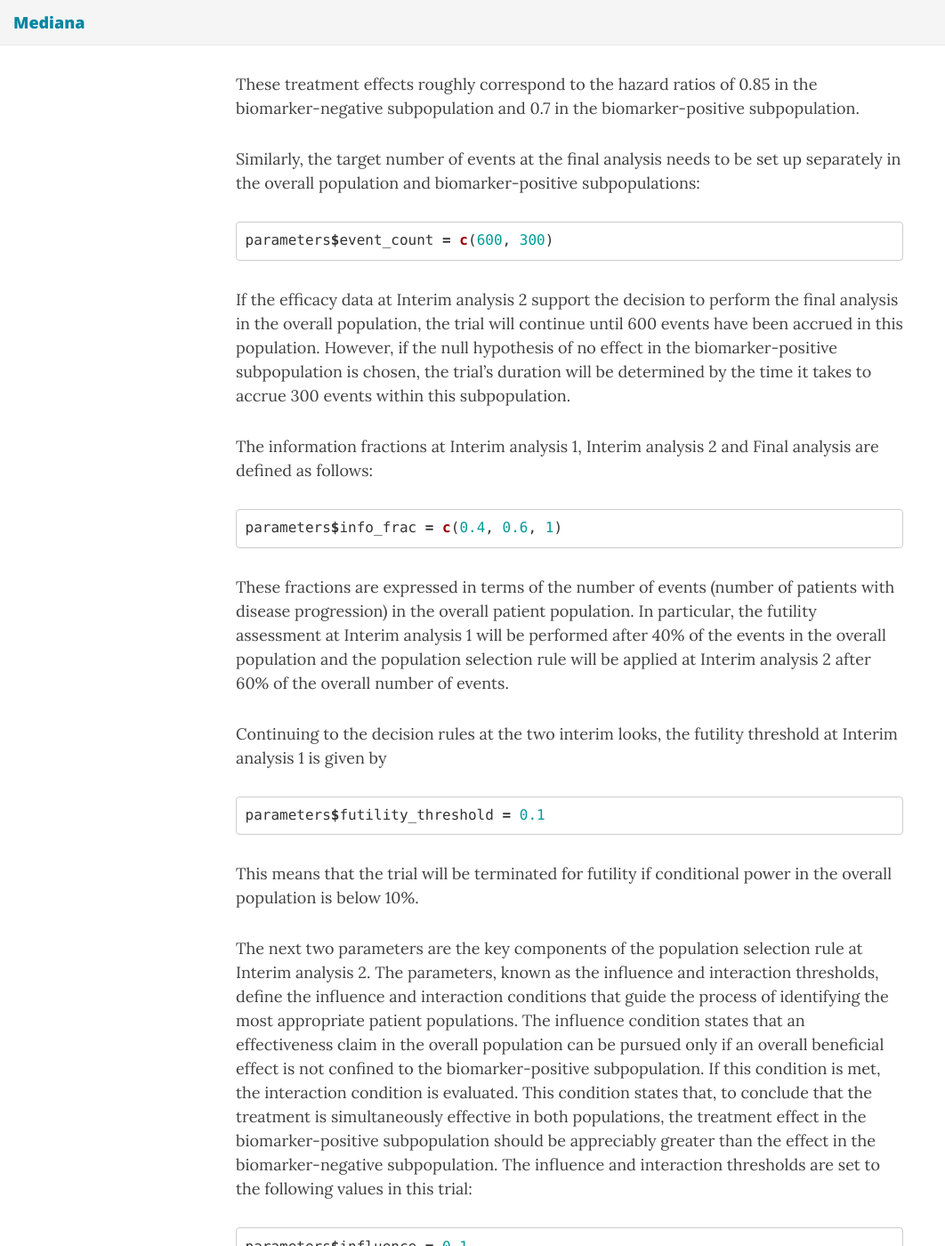
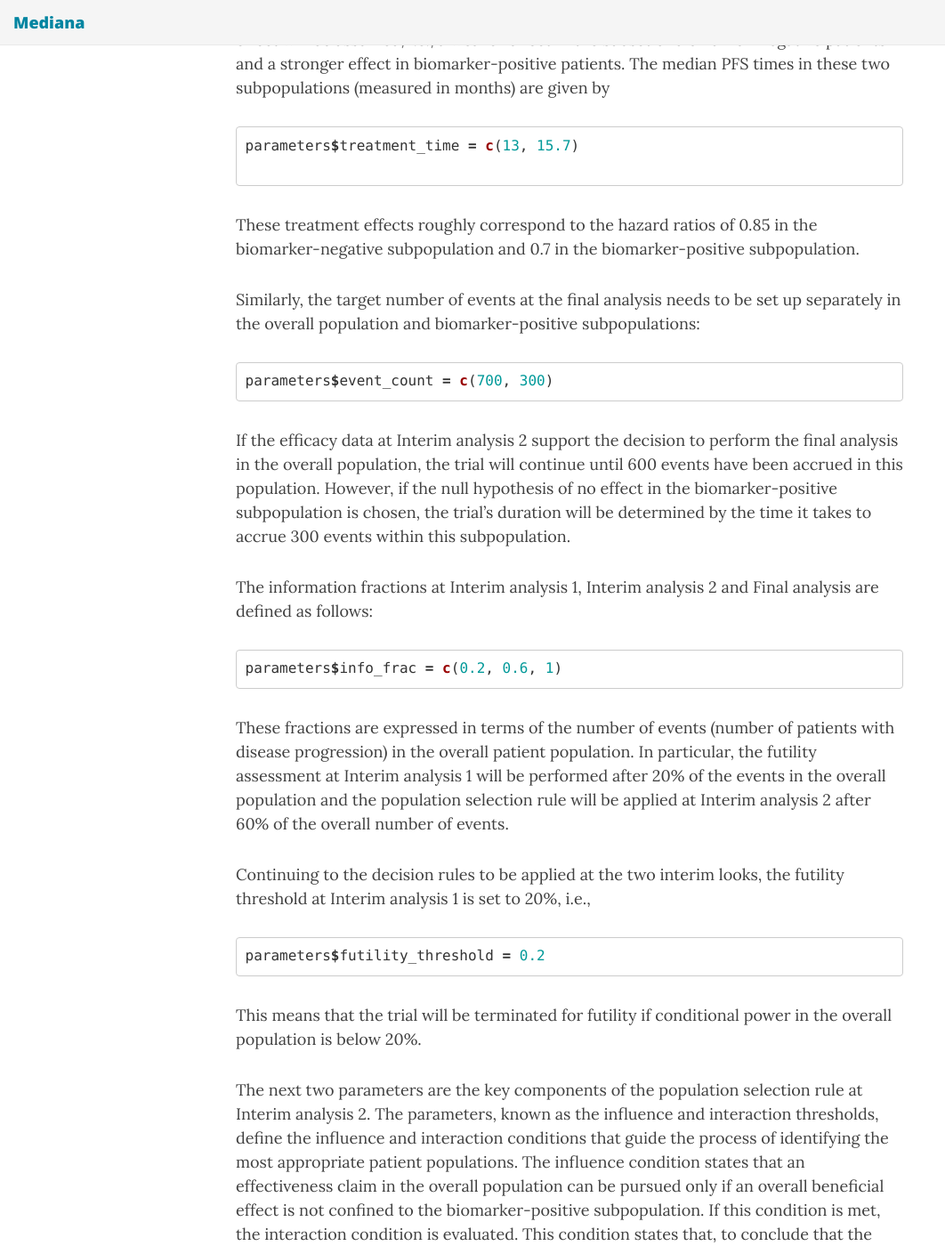
Before and after one commit to medianasoft/medianasoft.github.io, a Jekyll site: the page built from CaseStudyC1.md, in a window 1280 px wide and 1400 px high, scrolled down 3136 px. Shown: the whole window at 89% size, without its empty margins (0-1062 px from the left). Built offline with Jekyll 4.4.1, drawn with Linux system fonts in a browser that asks for light colours; nearby versions of some CDN libraries; some of the changed text lies outside the part shown.

Commit message:
Updated the case studies for MedianaDesigner

````diff
--- a/CaseStudyC1.md
+++ b/CaseStudyC1.md
@@ -54,10 +54,16 @@ Since the primary efficacy endpoint is a survival-type endpoint, the time-to-eve
 parameters$endpoint_type = "Time-to-event"
 ```
 
+A longer survival time represents a more favorable outcome in this trial and therefore the `direction` parameter needs to be set to "Higher", i.e.,
+
+``` r
+parameters$direction = "Higher"
+```
+
 A balanced design will be used in the trial and the overall patient numbers in the control and treatment arms are given by
 
 ``` r
-parameters$sample_size = c(445, 445)
+parameters$sample_size = c(480, 480)
 ```
 
 The patient numbers within the biomarker-positive subpopulation are set up by specifying the prevalence of biomarker-positive patients in the overall population. The prevalence is assumed to be 50%, i.e.,
@@ -86,7 +92,7 @@ These treatment effects roughly correspond to the hazard ratios of 0.85 in the b
 Similarly, the target number of events at the final analysis needs to be set up separately in the overall population and biomarker-positive subpopulations:
 
 ``` r
-parameters$event_count = c(600, 300)
+parameters$event_count = c(700, 300)
 ```
 
 If the efficacy data at Interim analysis 2 support the decision to perform the final analysis in the overall population, the trial will continue until 600 events have been accrued in this population. However, if the null hypothesis of no effect in the biomarker-positive subpopulation is chosen, the trial's duration will be determined by the time it takes to accrue 300 events within this subpopulation.
@@ -94,18 +100,18 @@ If the efficacy data at Interim analysis 2 support the decision to perform the f
 The information fractions at Interim analysis 1, Interim analysis 2 and Final analysis are defined as follows:
 
 ``` r
-parameters$info_frac = c(0.4, 0.6, 1)
+parameters$info_frac = c(0.2, 0.6, 1)
 ```
 
-These fractions are expressed in terms of the number of events (number of patients with disease progression) in the overall patient population. In particular, the futility assessment at Interim analysis 1 will be performed after 40% of the events in the overall population and the population selection rule will be applied at Interim analysis 2 after 60% of the overall number of events.
+These fractions are expressed in terms of the number of events (number of patients with disease progression) in the overall patient population. In particular, the futility assessment at Interim analysis 1 will be performed after 20% of the events in the overall population and the population selection rule will be applied at Interim analysis 2 after 60% of the overall number of events.
 
-Continuing to the decision rules at the two interim looks, the futility threshold at Interim analysis 1 is given by
+Continuing to the decision rules to be applied at the two interim looks, the futility threshold at Interim analysis 1 is set to 20%, i.e.,
 
 ``` r
-parameters$futility_threshold = 0.1
+parameters$futility_threshold = 0.2
 ```
 
-This means that the trial will be terminated for futility if conditional power in the overall population is below 10%.
+This means that the trial will be terminated for futility if conditional power in the overall population is below 20%.
 
 The next two parameters are the key components of the population selection rule at Interim analysis 2. The parameters, known as the influence and interaction thresholds, define the influence and interaction conditions that guide the process of identifying the most appropriate patient populations. The influence condition states that an effectiveness claim in the overall population can be pursued only if an overall  beneficial effect is not confined to the biomarker-positive subpopulation. If this condition is met, the interaction condition is evaluated. This condition states that, to conclude that the treatment is simultaneously effective in both populations, the treatment effect in the biomarker-positive subpopulation should be appreciably greater than the effect in the biomarker-negative subpopulation.
 The influence and interaction thresholds are set to the following values in this trial:
````
Also changed, not shown: CaseStudyA1.md (+7 -1 lines), CaseStudyA2.md (added, +135 -0 lines), CaseStudyB1.md (+12 -6 lines), CaseStudyD1.md (+6 -0 lines), MedianaDesigner.md (+2 -1 lines).
